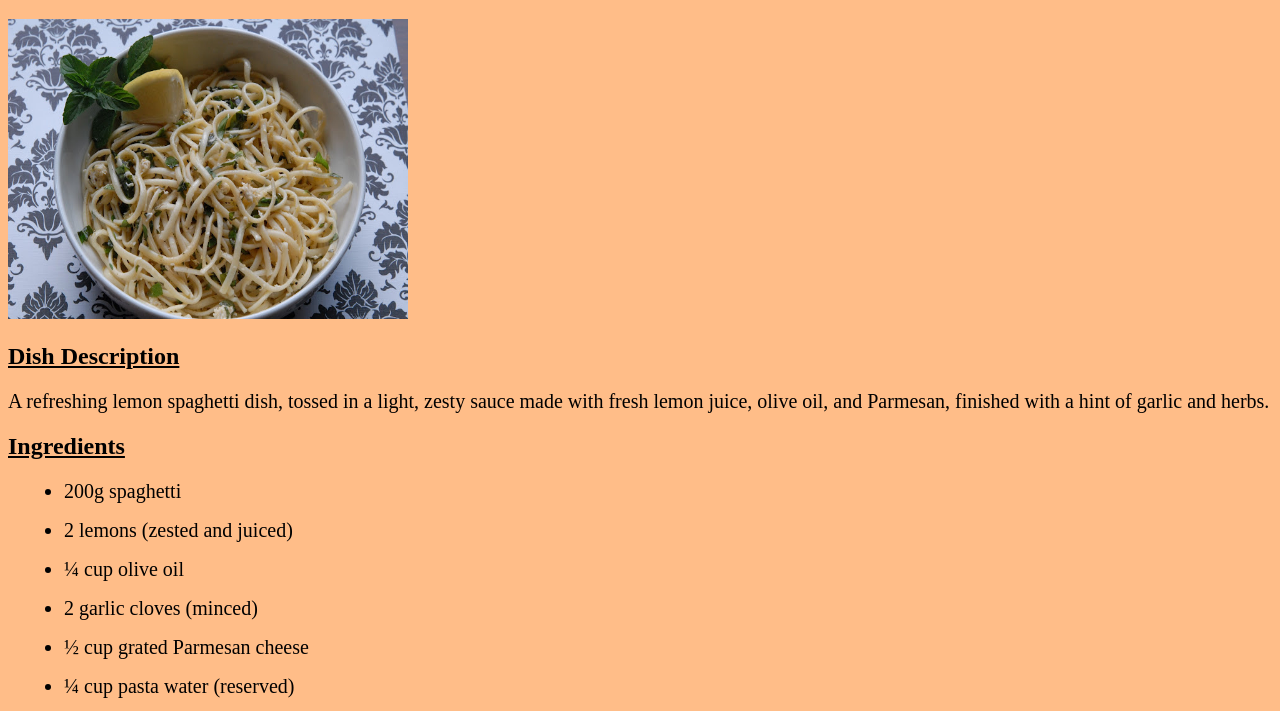
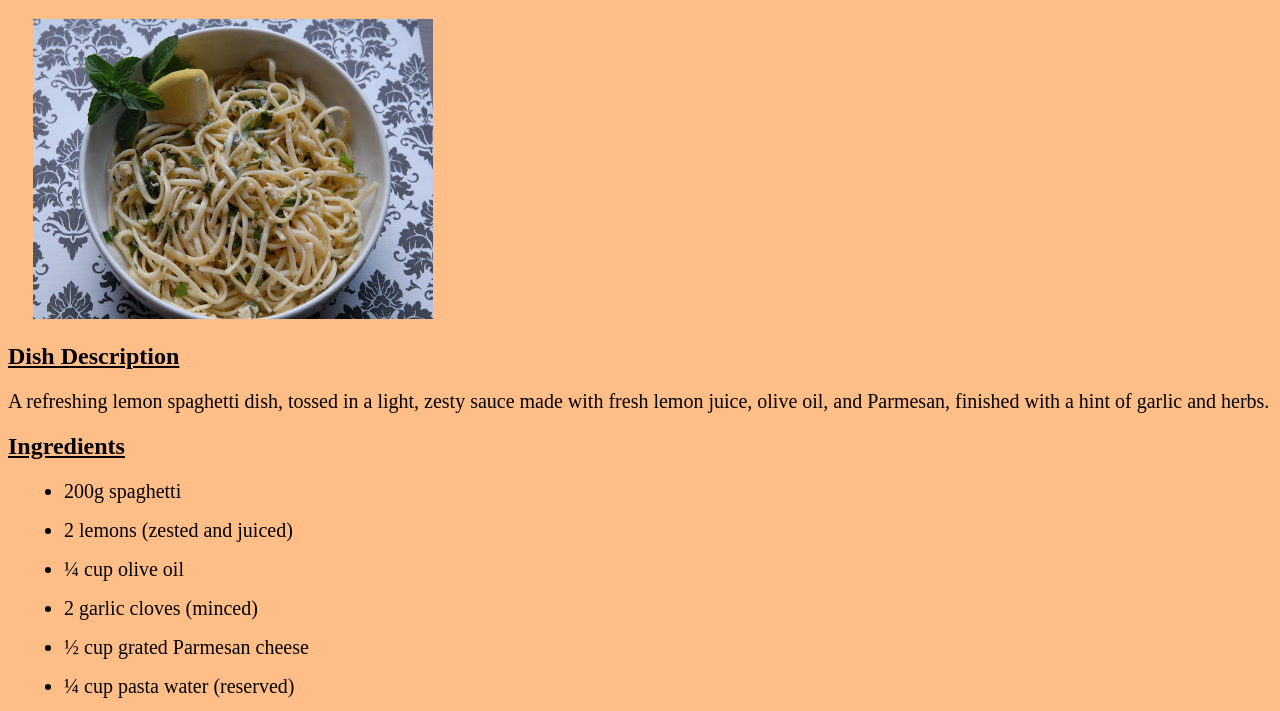
Before and after one commit to Abdullah-Ha00/odin-recipes, a plain HTML site: page recipes/lemon-spaghetti.html in a window 1280 px wide. Shown: the part 61-772 px from the top of the page. Drawn offline with Linux system fonts and the light colour scheme.

Commit message:
Add margin to images

```diff
--- a/recipes/styles.css
+++ b/recipes/styles.css
@@ -13,3 +13,6 @@ li {
 h1, h2 {
     text-decoration: underline;
 }
+img {
+    margin-left: 25px;
+}
```
